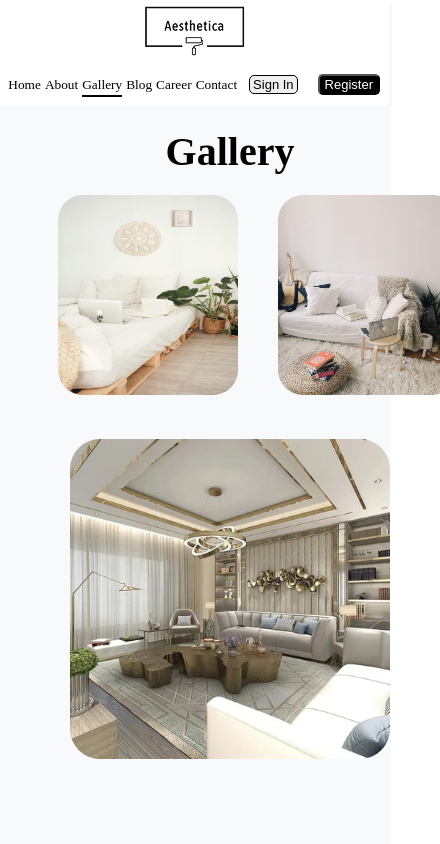
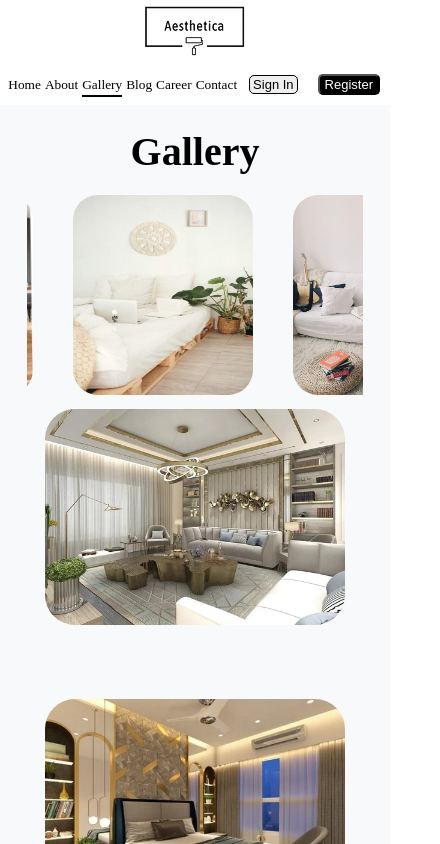
Before and after one commit to ShrutiChavda/Aesthetica, a React (Vite) app in the folder FRONTEND/: page /gallery in a window 390 px wide. Shown: the top 844 px of the page, 440 px wide, since content can reach past the window. Built offline with nearby package versions, Linux system fonts and the light colour scheme.

Commit message:
gallery responsive done

```diff
--- a/FRONTEND/src/assets/css/Slideshow.css
+++ b/FRONTEND/src/assets/css/Slideshow.css
@@ -4,6 +4,95 @@
     margin: 0 auto;
     overflow: hidden;
 }
+
+
+.gallery-title {
+    font-size: 40px;
+    font-weight: bold;
+    margin-bottom: 20px;
+    text-align: center;
+    width: 100%;
+  }
+
+  .grid-itemm img {
+    width: 100%;
+    height: auto;
+    object-fit: cover;
+    border-radius: 30px;
+    transition: transform 0.3s ease-in-out;
+    height: 80%;
+
+  }
+
+  .grid-itemm:hover img {
+    transform: scale(1.05);
+  }
+  @media (max-width: 1278px) {
+    .grid-itemm{
+    height: 500px;
+    width: 550px;
+    }
+}
+
+@media (max-width: 1192px) {
+    .grid-itemm{
+        width: 500px;
+    }
+}
+
+@media (max-width: 1123px) {
+    .grid-itemm{
+    height: 400px;
+    width: 400px;
+    }
+}
+@media (max-width: 917px) {
+    .grid-itemm{
+    height: 400px;
+    width: 300px;
+    }
+}
+@media (max-width: 478px) {
+    .grid-itemm{
+    height: 400px;
+    width: 100px;
+    }
+}
+@media (max-width: 340px) {
+
+.grid-itemm {
+    width: 100px;
+}
+}
+.slideshow-containerr {
+    width: 100%;
+    height: 100%;
+    margin: 0 auto;
+    overflow: hidden;
+}
+
+@media (max-width: 469px) {
+
+.slideshow-containerr {
+    width: 430px;
+    height: 100%;
+    margin: 0 auto;
+    overflow: hidden;
+}
+}
+
+@media (max-width: 351px) {
+
+    .slideshow-containerr {
+        width: 200px;
+        height: 100%;
+        margin: 0 auto;
+        overflow: hidden;
+    }
+
+
+    }
+
 
 .slide-image {
     width: 100%;
--- a/FRONTEND/src/assets/css/gallery.css
+++ b/FRONTEND/src/assets/css/gallery.css
@@ -6,12 +6,13 @@
     background-color: #f8f9fa;
   }
 
-  .gallery-title {
+  /* .gallery-title {
     font-size: 40px;
     font-weight: bold;
     margin-bottom: 20px;
     text-align: center;
-  }
+    width: 100%;
+  } */
 
   /* --- SLIDESHOW --- */
   .slideshow-container {
@@ -55,12 +56,12 @@
     max-width: 1800px;
     margin: 0 auto;
   }
-
-  .grid-item{
+/*
+  .grid-itemm{
     height: 500px;
     width: 600px;
-  }
-  .grid-item img {
+  } */
+  /* .grid-itemm img {
     width: 100%;
     height: auto;
     object-fit: cover;
@@ -70,28 +71,28 @@
 
   }
 
-  .grid-item:hover img {
+  .grid-itemm:hover img {
     transform: scale(1.05);
   }
   @media (max-width: 1278px) {
-    .grid-item{
+    .grid-itemm{
     height: 500px;
     width: 550px;
     }
 }
 
 @media (max-width: 1192px) {
-    .grid-item{
+    .grid-itemm{
         width: 500px;
     }
 }
 
 @media (max-width: 1079px) {
-    .grid-item{
+    .grid-itemm{
     height: 400px;
     width: 400px;
     }
-}
+} */
 @media (max-width: 868px) {
     .grid-container{
         gap: 30px;
@@ -117,21 +118,23 @@
         width: 300px;
         height: 351px;
     }
-    .grid-item img{
+    /* .grid-itemm img{
     width: 40%;
     height: 40%;
-    }
+    } */
 }
 
 @media (max-width: 769px) {
 
-    .grid-item img{
-        width: 80%;
+
+    .grid-itemm img{
+        width: 100%;
         height: 80%;
     }
     .grid-container{
         gap:20px;
     }
+
 }
 
 
@@ -144,4 +147,83 @@
     .slide {
       width: 200px;
     }
+    .grid-itemm{
+      height: 500px;
+      width: 600px;
+    }
   }
+  @media (max-width: 642px) {
+
+    .grid-itemm{
+      height: 400px;
+      width: 500px;
+    }
+
+}
+@media (max-width: 558px) {
+
+  .grid-itemm{
+    height: 300px;
+    width: 400px;
+  }
+}
+@media (max-width: 450px) {
+
+  .grid-itemm{
+    height: 270px;
+    width: 300px;
+  }
+}
+
+@media (max-width: 471px) {
+ .slideshow-containerr{
+  width:96%;
+ }
+}
+
+@media (max-width: 357px) {
+  .slideshow-containerr{
+   width:90%;
+  }
+  .grid-itemm{
+    height: 180px;
+    width: 180px;
+  }
+ }
+ @media (max-width: 283px) {
+  .slideshow-containerr{
+   width:90%;
+  }
+  .grid-itemm{
+    height: 200px;
+    width: 200px;
+  }
+ }
+
+ @media (max-width: 250px) {
+  .slideshow-containerr{
+   width:87%;
+  }
+  .grid-itemm{
+    height: 200px;
+    width: 200px;
+  }
+ }
+ @media (max-width: 230px) {
+  .slideshow-containerr{
+   width:85%;
+  }
+  .grid-itemm{
+    height: 160px;
+    width: 160px;
+  }
+ }
+ @media (max-width: 200px) {
+  .slideshow-containerr{
+   width:85%;
+  }
+  .grid-itemm{
+    height: 150px;
+    width: 150px;
+  }
+ }
--- a/FRONTEND/src/pages/Gallery.jsx
+++ b/FRONTEND/src/pages/Gallery.jsx
@@ -42,7 +42,7 @@ const Gallery = () => {
       <h2 className="gallery-title">Gallery</h2>
 
       {/* Slideshow Section */}
-      <div className="slideshow-container" ref={sliderRef}>
+      <div className="slideshow-containerr" ref={sliderRef}>
         <div className="slideshow">
           {slideshowImages.concat(slideshowImages).map((src, index) => (
             <div key={index} className="slide">
@@ -55,7 +55,7 @@ const Gallery = () => {
       {/* Grid Layout Section */}
       <div className="grid-container">
         {gridImages.map((src, index) => (
-          <div key={index} className="grid-item">
+          <div key={index} className="grid-itemm">
             <img src={src} alt={`Grid ${index + 1}`} />
           </div>
         ))}
```
